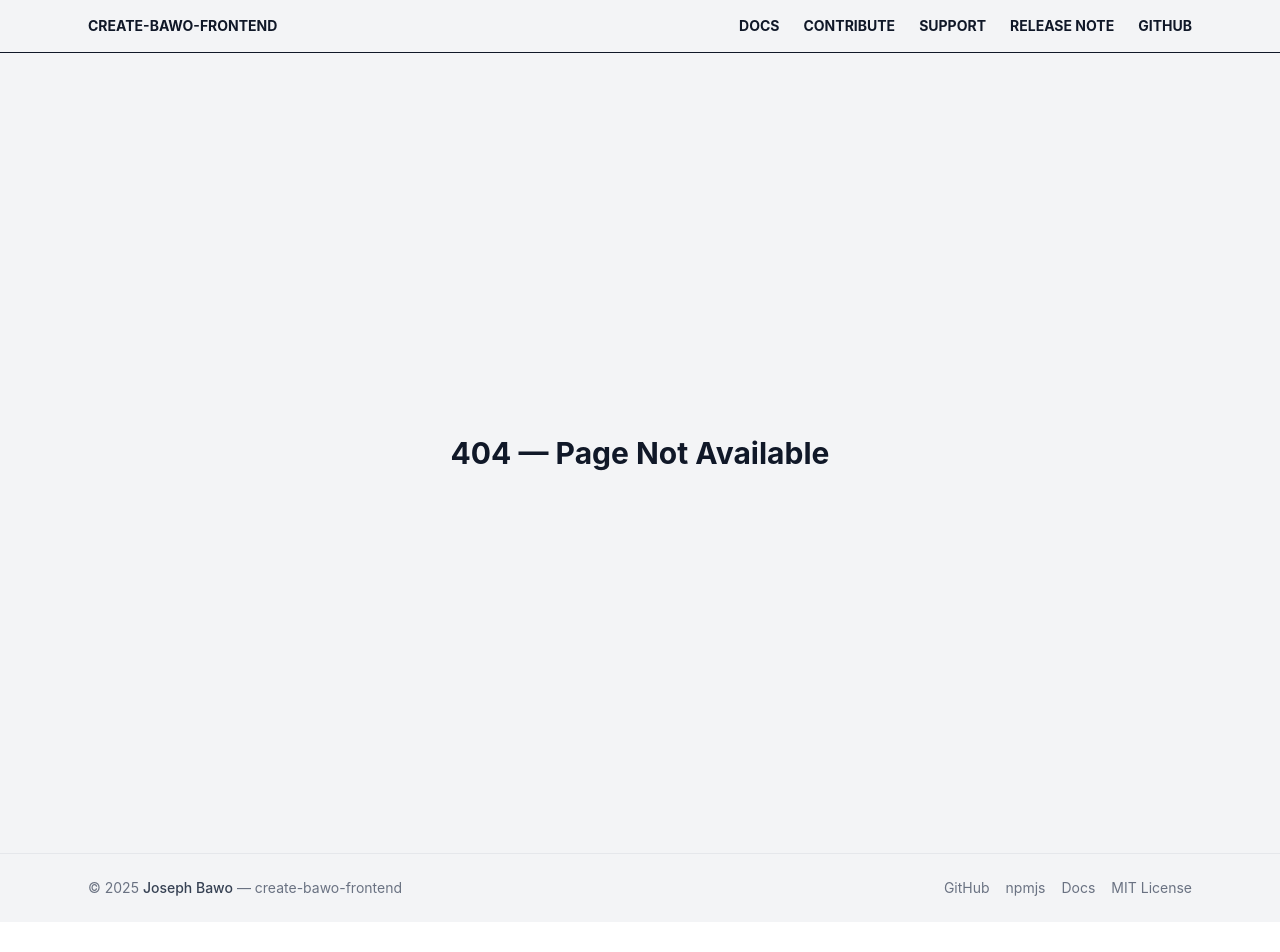
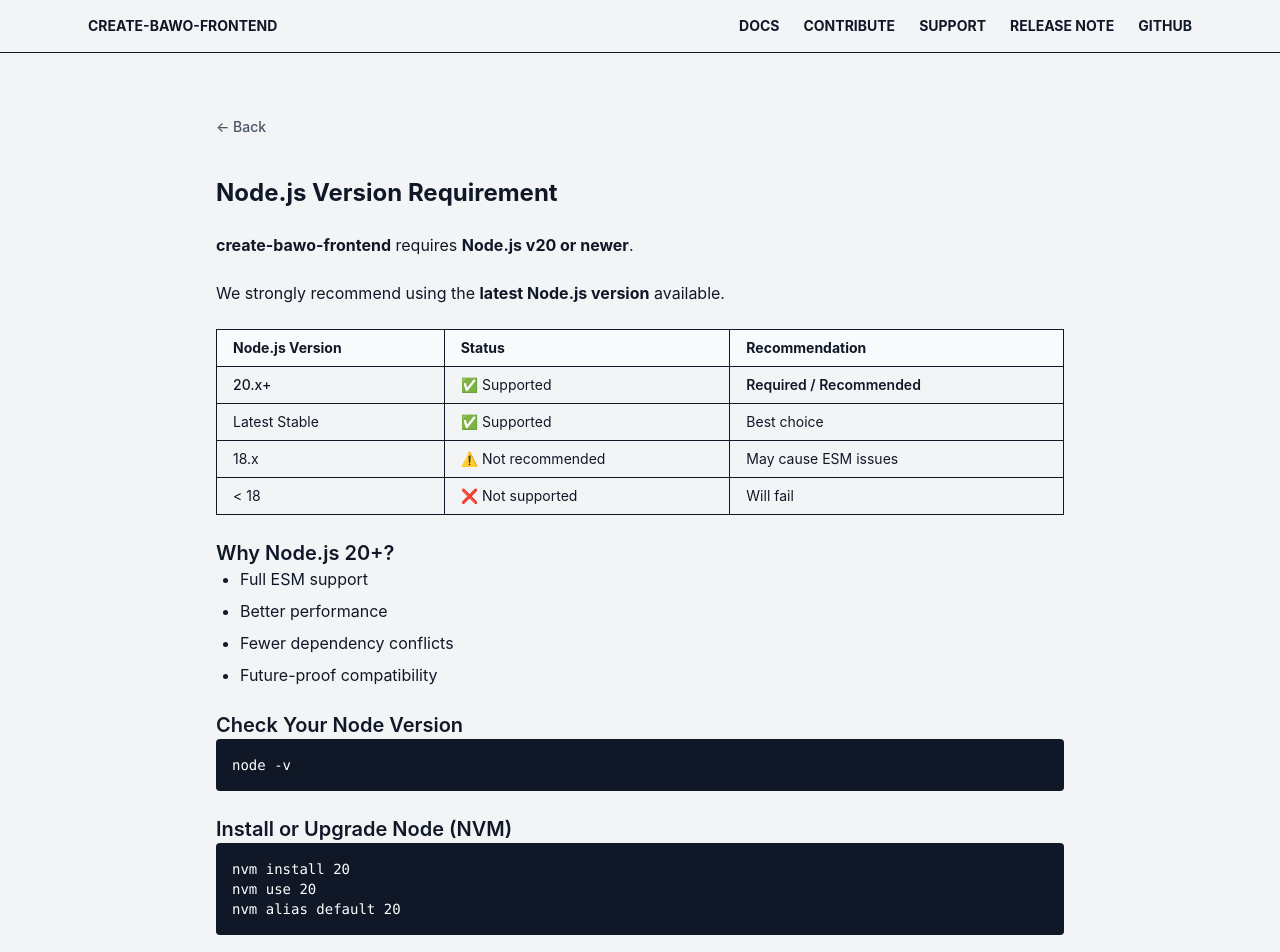
Before and after one commit to Joebakid/create-frontend-scaffold-website, a React (Vite) app: page /docs/node in a window 1280 px wide. Before the commit this address had no page. Shown: the top 952 px of the page. Before the commit the page ends 922 px from the top, so only its background shows below. Built offline with nearby package versions, Linux system fonts and the light colour scheme.

Commit message:
node version required

```diff
--- a/src/App.jsx
+++ b/src/App.jsx
@@ -13,6 +13,7 @@ import NotFound from "./pages/NotFound";
 import ReleaseNotes from "./pages/ReleaseNote";
 import Contribute from "./pages/Contribute";
 import Support from "./pages/Support";
+import Node from './pages/node'
 
 
 export default function App() {
@@ -31,6 +32,7 @@ export default function App() {
           <Route path="/releasenotes" element={<ReleaseNotes />} />
           <Route path="/contribute" element={<Contribute />} />
           <Route path="/support" element={<Support />} />
+          <Route path="/docs/node" element={<Node />} />
           <Route path="*" element={<NotFound />} />
         </Routes>
       </main>
--- a/src/pages/Docs.jsx
+++ b/src/pages/Docs.jsx
@@ -14,7 +14,7 @@ export default function Docs() {
             to="/docs/installation"
             className="flex items-center justify-between px-5 py-4 text-lg font-medium hover:bg-gray-200 transition-all  rounded-lg "
           >
-            <span>📦 Installation</span>
+            <span>Installation</span>
             <span className="text-gray-400">→</span>
           </Link>
         </li>
@@ -24,7 +24,7 @@ export default function Docs() {
             to="/docs/usage"
             className="flex items-center justify-between px-5 py-4 text-lg font-medium hover:bg-gray-200 transition-all"
           >
-            <span>🚀 Usage</span>
+            <span>Usage</span>
             <span className="text-gray-400">→</span>
           </Link>
         </li>
@@ -34,7 +34,17 @@ export default function Docs() {
             to="/docs/tailwind"
             className="flex items-center justify-between px-5 py-4 text-lg font-medium hover:bg-gray-200  rounded-lg transition-all"
           >
-            <span>🎨 Tailwind CSS (v3 & v4)</span>
+            <span>Tailwind CSS (v3 & v4)</span>
+            <span className="text-gray-400">→</span>
+          </Link>
+        </li>
+
+          <li>
+          <Link
+            to="/docs/node"
+            className="flex items-center justify-between px-5 py-4 text-lg font-medium hover:bg-gray-200  rounded-lg transition-all"
+          >
+            <span>Node Version</span>
             <span className="text-gray-400">→</span>
           </Link>
         </li>
--- /dev/null
+++ b/src/pages/node.jsx
@@ -0,0 +1,88 @@
+import GoBack from "../components/GoBack";
+
+export default function NodeRequirement() {
+  return (
+    <div className="max-w-4xl mx-auto px-6 py-16 space-y-6">
+      <GoBack />
+
+      <h2 className="text-2xl font-bold">Node.js Version Requirement</h2>
+
+      <p>
+        <strong>create-bawo-frontend</strong> requires{" "}
+        <strong>Node.js v20 or newer</strong>.
+      </p>
+
+      <p>
+        We strongly recommend using the{" "}
+        <strong>latest Node.js version</strong> available.
+      </p>
+
+      <div className="overflow-x-auto">
+        <table className="w-full border border-gray-200 text-left text-sm">
+          <thead className="bg-gray-50">
+            <tr>
+              <th className="border px-4 py-2">Node.js Version</th>
+              <th className="border px-4 py-2">Status</th>
+              <th className="border px-4 py-2">Recommendation</th>
+            </tr>
+          </thead>
+          <tbody>
+            <tr>
+              <td className="border px-4 py-2 font-medium">20.x+</td>
+              <td className="border px-4 py-2">✅ Supported</td>
+              <td className="border px-4 py-2 font-semibold">
+                Required / Recommended
+              </td>
+            </tr>
+            <tr>
+              <td className="border px-4 py-2">Latest Stable</td>
+              <td className="border px-4 py-2">✅ Supported</td>
+              <td className="border px-4 py-2">Best choice</td>
+            </tr>
+            <tr>
+              <td className="border px-4 py-2">18.x</td>
+              <td className="border px-4 py-2">⚠️ Not recommended</td>
+              <td className="border px-4 py-2">May cause ESM issues</td>
+            </tr>
+            <tr>
+              <td className="border px-4 py-2">&lt; 18</td>
+              <td className="border px-4 py-2">❌ Not supported</td>
+              <td className="border px-4 py-2">Will fail</td>
+            </tr>
+          </tbody>
+        </table>
+      </div>
+
+      <div>
+        <h3 className="text-xl font-semibold">Why Node.js 20+?</h3>
+        <ul className="list-disc pl-6 space-y-2">
+          <li>Full ESM support</li>
+          <li>Better performance</li>
+          <li>Fewer dependency conflicts</li>
+          <li>Future-proof compatibility</li>
+        </ul>
+      </div>
+
+      <div>
+        <h3 className="text-xl font-semibold">Check Your Node Version</h3>
+        <pre className="rounded bg-gray-900 p-4 text-sm text-white">
+          <code>node -v</code>
+        </pre>
+      </div>
+
+      <div>
+        <h3 className="text-xl font-semibold">Install or Upgrade Node (NVM)</h3>
+        <pre className="rounded bg-gray-900 p-4 text-sm text-white">
+          <code>{`nvm install 20
+nvm use 20
+nvm alias default 20`}</code>
+        </pre>
+      </div>
+
+      <blockquote className="border-l-4 border-gray-300 pl-4 italic text-gray-600">
+        create-bawo-frontend requires Node.js 20 or newer. Always use the latest
+        Node.js version for the best experience.
+      </blockquote>
+    </div>
+  );
+}
```
